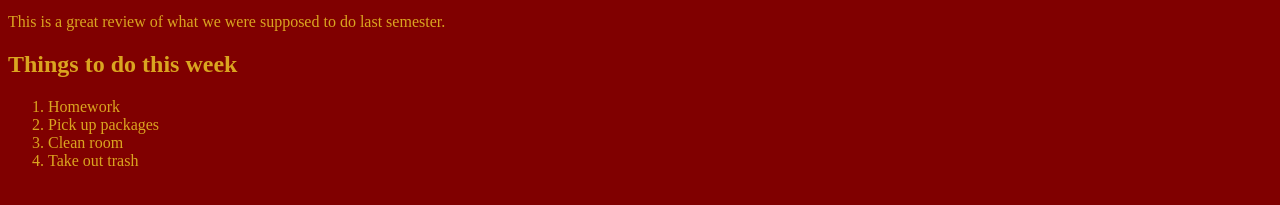
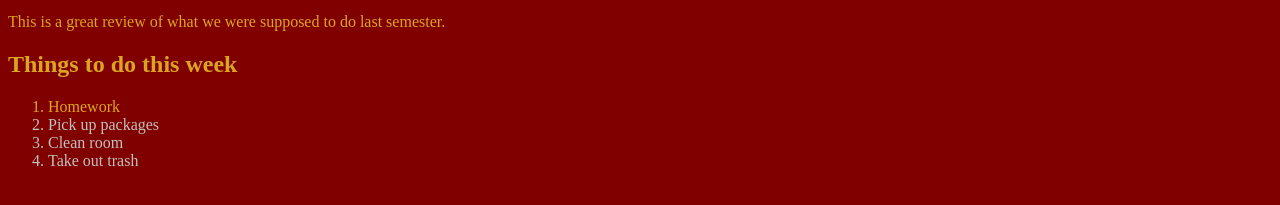
Before and after one commit to janellyyyace/intermediate-web-first-repo, a plain HTML site: page index.html in a window 1280 px wide. Shown: the part 119-324 px from the top of the page. Drawn offline with Linux system fonts and the light colour scheme.

Commit message:
Change color on ordered list
Changed font color for "personal" class on ordered list

```diff
--- a/style.css
+++ b/style.css
@@ -1,4 +1,9 @@
 body {
     background-color: maroon;
     color: goldenrod;
+
+li.personal{
+    color: silver;
 }
+
+}
```
